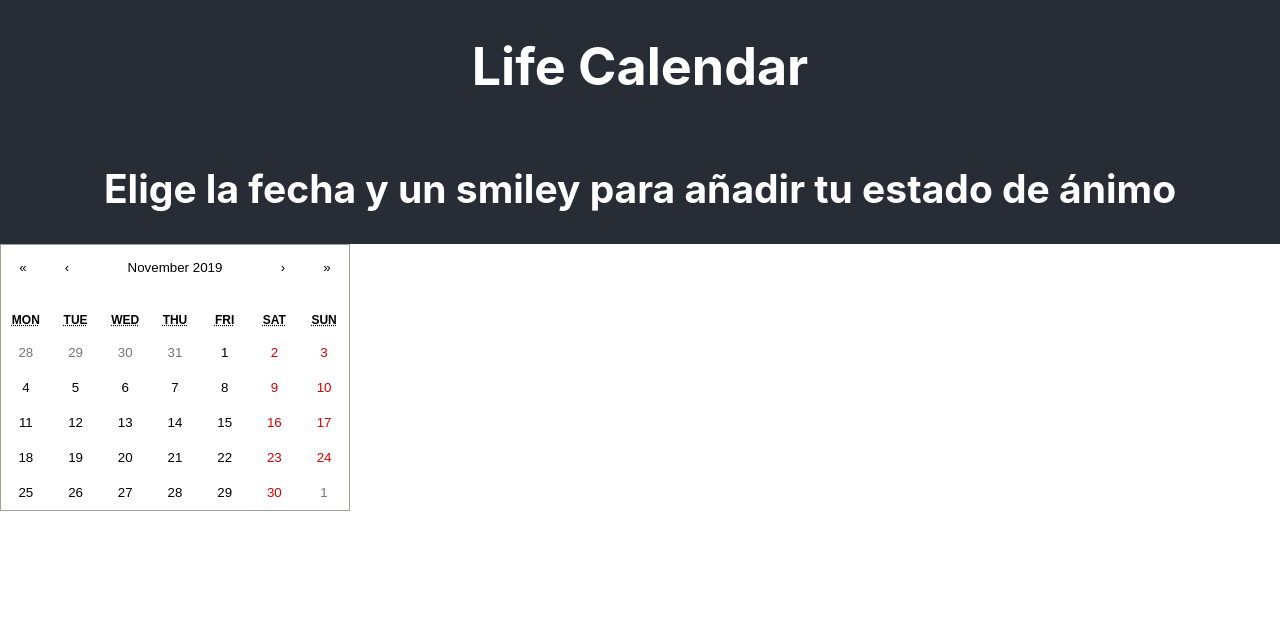
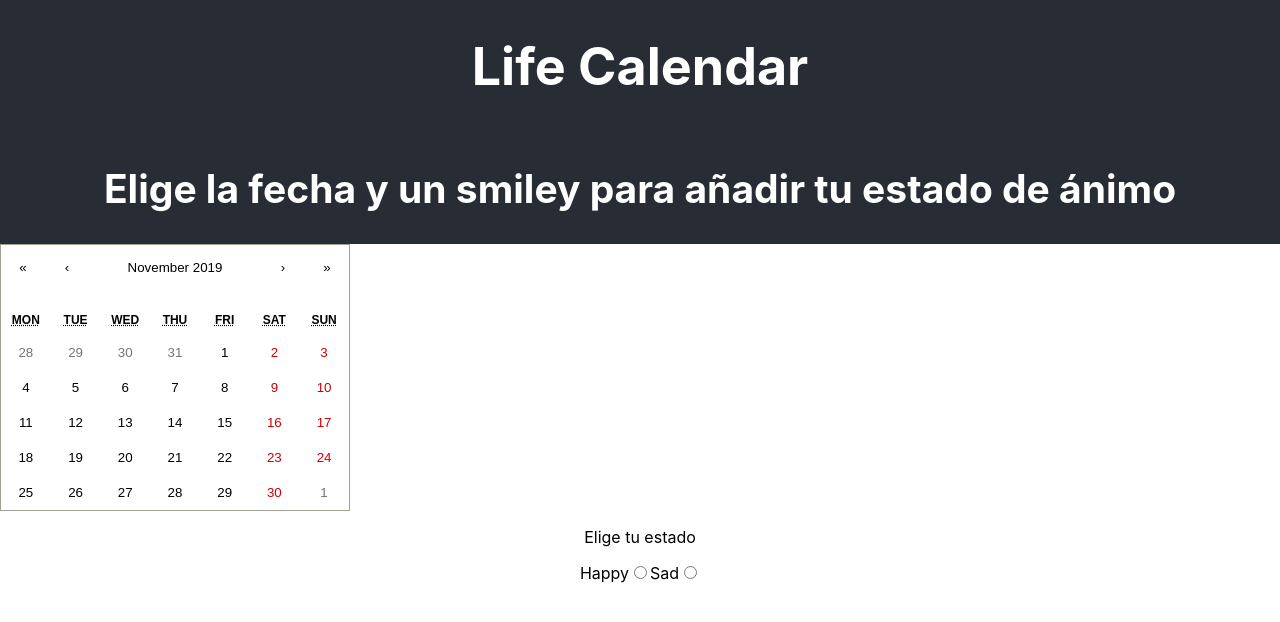
Before and after one commit to andreina-proyectos/formacion-online-life-calendar-andreina-proyectos, a React (Create React App) app: page / in a window 1280 px wide. Shown: the top 622 px of the page. Built offline with nearby package versions, Linux system fonts and the light colour scheme; the HTML template or start-up script is replaced by a standard one.

Commit message:
Add labels and radio inputs to check status

```diff
--- a/src/App.js
+++ b/src/App.js
@@ -16,7 +16,16 @@ class App extends React.Component {
         </header>
         <main className="app__main-wrapper">
           <section className="section__user-editor">
-          <Calendar />
+            <Calendar />
+
+            <form>
+              <p className="user-editor__text">Elige tu estado</p>
+              <label for="happy">Happy</label>
+              <input id="happy" type="radio" name="status" value="happy"/>
+              <label for="sad">Sad</label>
+              <input id="sad" type="radio" name="status" value="sad"/>
+            </form>
+
           </section>
           <section className="section__user-days"></section>
         </main>
```
